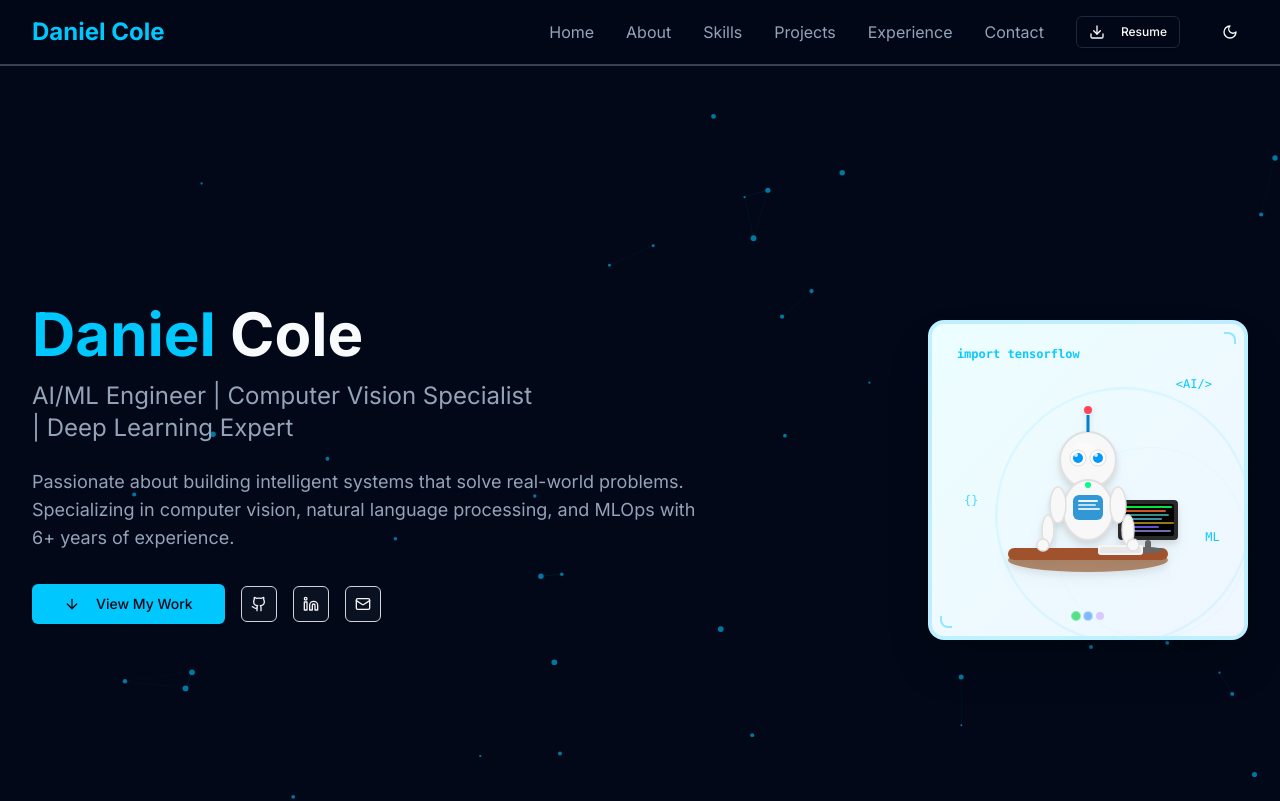
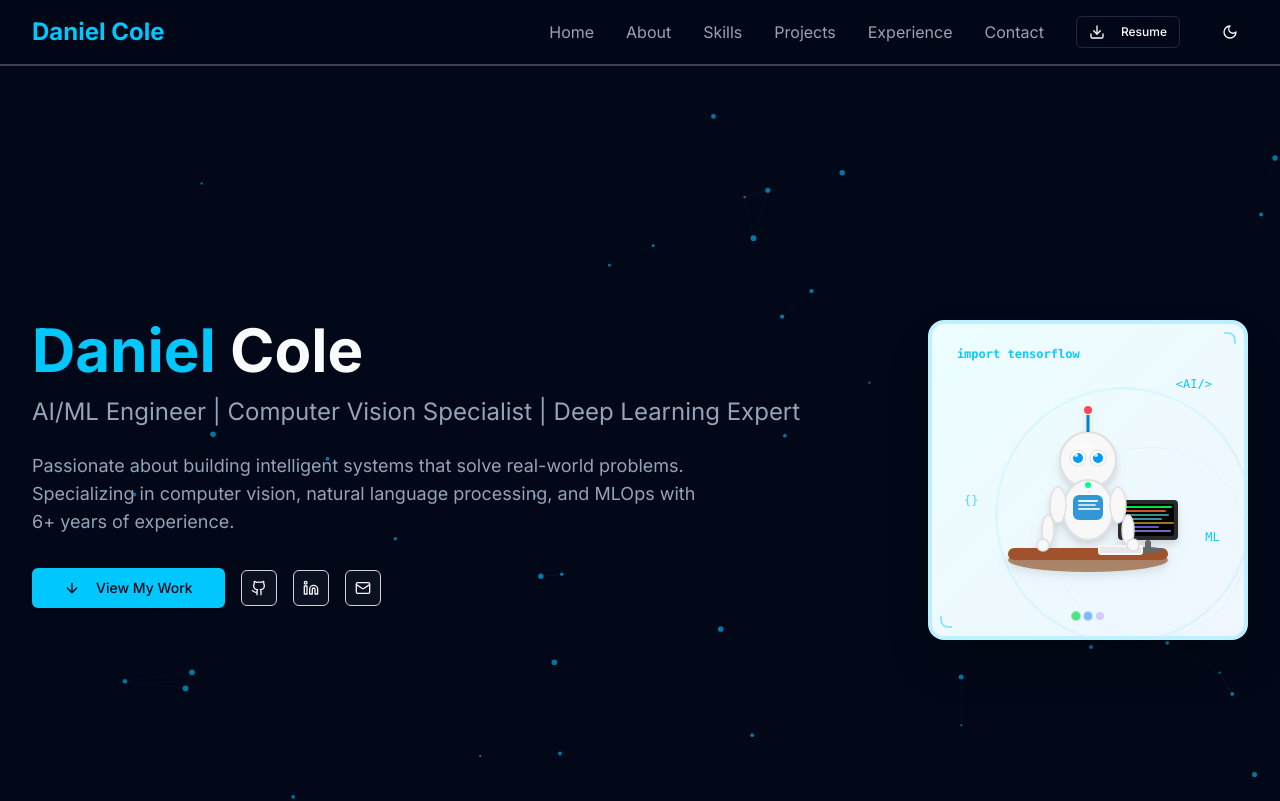
Before and after one commit to lionking1994/my-portfolio, a Next.js app: page / in a window 1280 px wide. Shown: the top 801 px of the page. Built offline with nearby package versions, Linux system fonts and the light colour scheme.

Commit message:
Update hero section styling

```diff
--- a/components/hero-section.tsx
+++ b/components/hero-section.tsx
@@ -15,7 +15,7 @@ export function HeroSection() {
               <h1 className="text-4xl sm:text-5xl lg:text-6xl font-bold mb-4 text-foreground">
                 <span className="text-primary">Daniel</span> <span className="text-foreground">Cole</span>
               </h1>
-              <p className="text-xl sm:text-2xl text-muted-foreground mb-6 break-words max-w-xs sm:max-w-md md:max-w-lg mx-auto lg:mx-0 whitespace-pre-line">
+              <p className="text-xl sm:text-2xl text-muted-foreground mb-6 max-w-full whitespace-nowrap overflow-x-auto">
                 AI/ML Engineer | Computer Vision Specialist | Deep Learning Expert
               </p>
               <p className="text-lg text-muted-foreground max-w-2xl">
```
